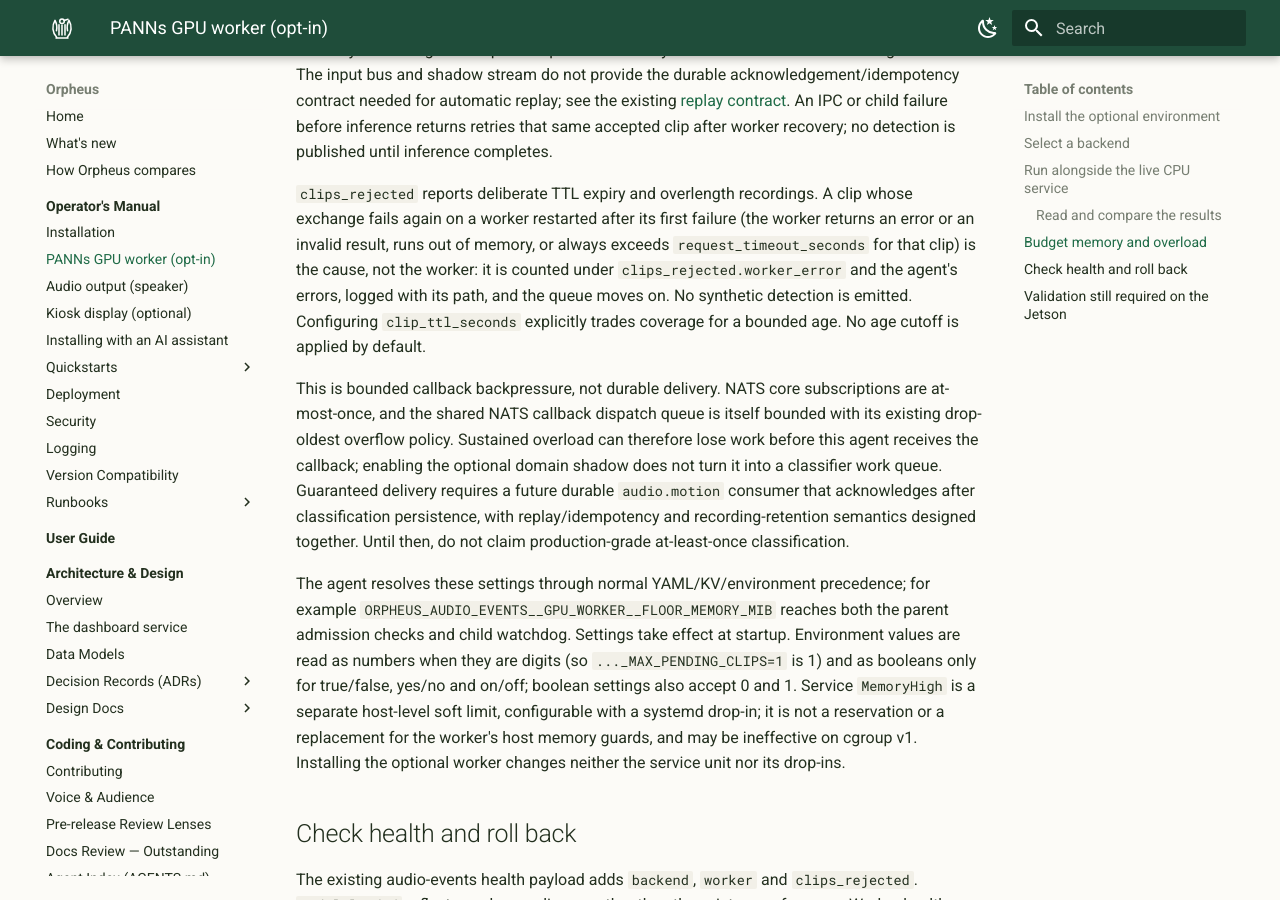
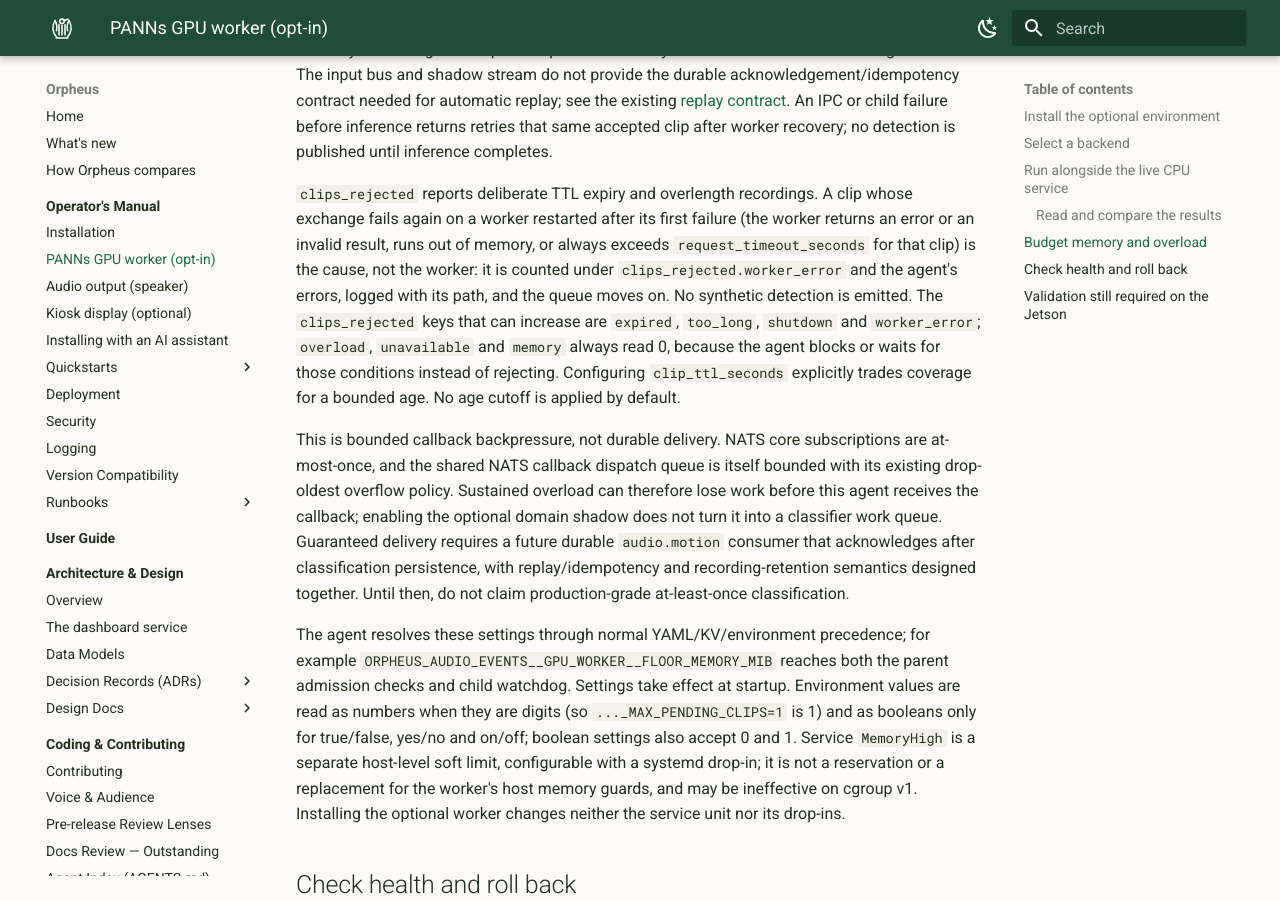
Before and after one commit to scottchronicity/orpheus, an MkDocs documentation site: the page built from docs/operator-manual/panns-gpu.md, in a window 1280 px wide and 900 px high, scrolled down 6332 px. Built offline with MkDocs 1.6.1 and Material for MkDocs 9.7.7, drawn with Linux system fonts in a browser that asks for light colours.

Commit message:
docs: rejection counters that never increase, the units' data-root contract, the mqtt section, and ADR 0024's SHA
- panns-gpu.md: which clips_rejected keys can increase; overload,
  unavailable and memory always read 0 because the agent blocks or waits
  instead of rejecting (kept in the health shape, which tests pin).
- ARCHITECTURE.md: agent code reads $ORPHEUS_DATA_ROOT, but the systemd units
  require /data/orpheus by contract, so another data root on a systemd host
  is not supported. That was implicit in the portability contract.
- orpheus.example.yaml: the mqtt section is required even with NATS (it names
  every backend's topics, and the config refuses to load without it).
- ADR 0024: 3b25828 is the same tree as 100e450, the commit the station runs
  from the earlier branch history.
Found by the reviews.

```diff
--- a/docs/operator-manual/panns-gpu.md
+++ b/docs/operator-manual/panns-gpu.md
@@ -278,7 +278,10 @@ A clip whose exchange fails again on a worker restarted after its first failure
 (the worker returns an error or an invalid result, runs out of memory, or always
 exceeds `request_timeout_seconds` for that clip) is the cause, not the worker: it
 is counted under `clips_rejected.worker_error` and the agent's errors, logged with
-its path, and the queue moves on. No synthetic detection is emitted. Configuring `clip_ttl_seconds`
+its path, and the queue moves on. No synthetic detection is emitted. The
+`clips_rejected` keys that can increase are `expired`, `too_long`, `shutdown` and
+`worker_error`; `overload`, `unavailable` and `memory` always read 0, because the
+agent blocks or waits for those conditions instead of rejecting. Configuring `clip_ttl_seconds`
 explicitly trades coverage for a bounded age. No age cutoff is applied by default.
 
 This is bounded callback backpressure, not durable delivery. NATS core
```
Also changed, not shown: docs/ARCHITECTURE.md (+4 -0 lines), docs/adr/0024-independent-python-312-runtime-migration.md (+2 -1 lines), 1 other file.
